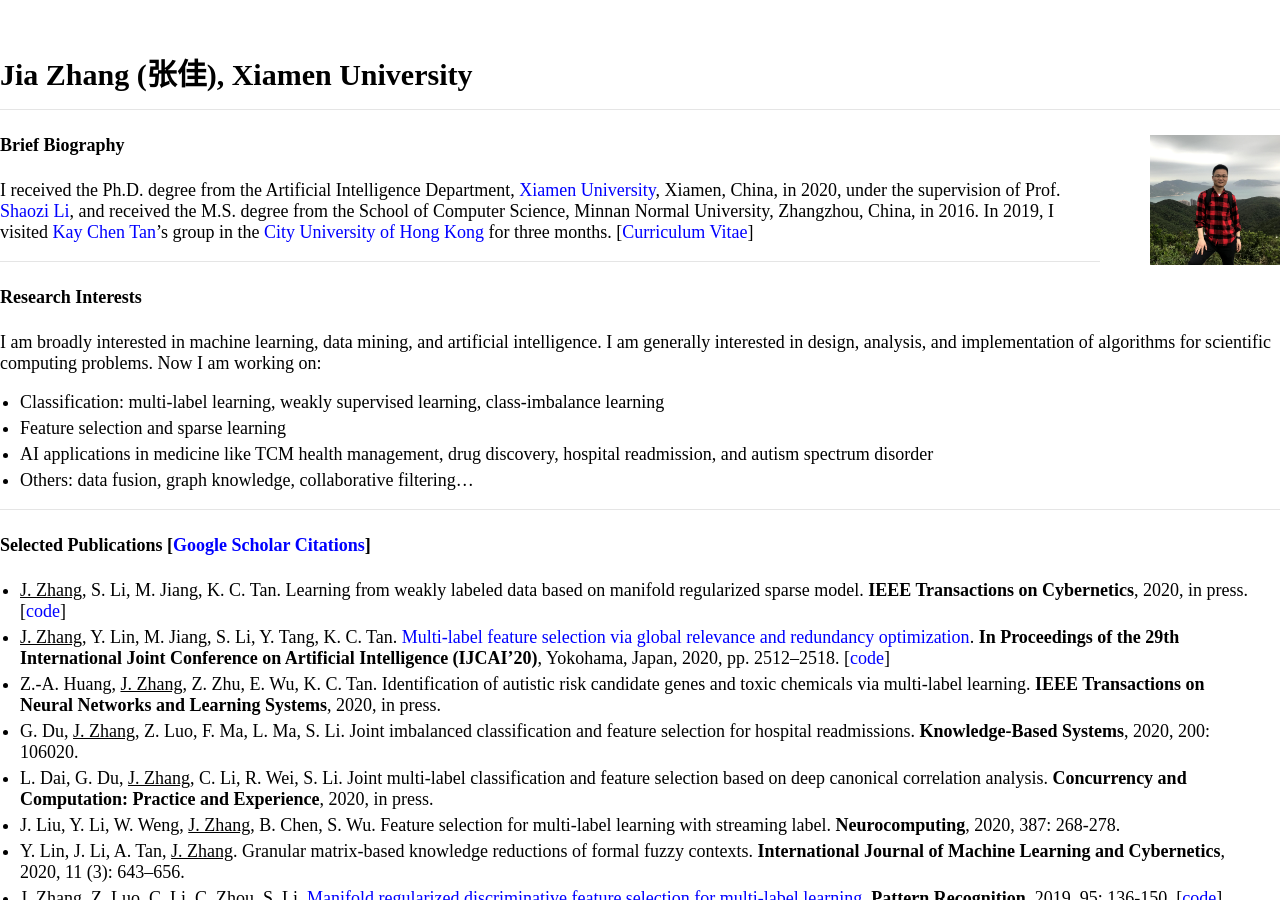
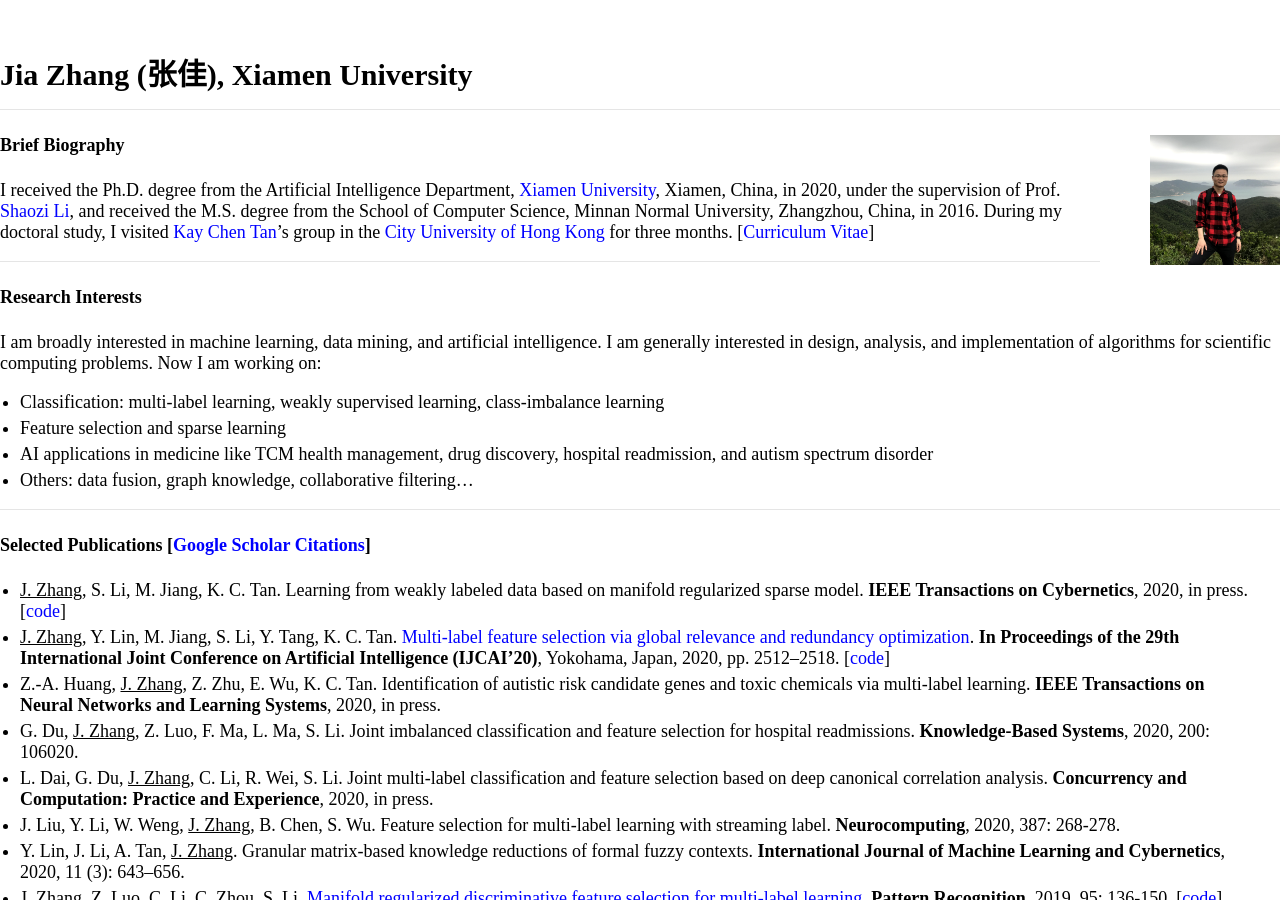
Before and after one commit to jiazhang-ml/jiazhang-ml.github.io, a Jekyll site: the page built from index.md, in a window 1280 px wide and 900 px high. Built offline with Jekyll 4.4.1, drawn with Linux system fonts in a browser that asks for light colours.

Commit message:
Update index.md

```diff
--- a/index.md
+++ b/index.md
@@ -7,7 +7,7 @@ layout: default
 
 #### Brief Biography
 
-I received the Ph.D. degree from the Artificial Intelligence Department, [Xiamen University](https://www.xmu.edu.cn/), Xiamen, China, in 2020, under the supervision of Prof. [Shaozi Li](https://imt.xmu.edu.cn/szdw/js.htm), and received the M.S. degree from the School of Computer Science, Minnan Normal University, Zhangzhou, China, in 2016. In 2019, I visited [Kay Chen Tan](http://www.cityu.edu.hk/stfprofile/kaytan.htm)'s group in the [City University of Hong Kong](https://www.cityu.edu.hk/) for three months. [[Curriculum Vitae](resume.pdf)]
+I received the Ph.D. degree from the Artificial Intelligence Department, [Xiamen University](https://www.xmu.edu.cn/), Xiamen, China, in 2020, under the supervision of Prof. [Shaozi Li](https://imt.xmu.edu.cn/szdw/js.htm), and received the M.S. degree from the School of Computer Science, Minnan Normal University, Zhangzhou, China, in 2016. During my doctoral study, I visited [Kay Chen Tan](http://www.cityu.edu.hk/stfprofile/kaytan.htm)'s group in the [City University of Hong Kong](https://www.cityu.edu.hk/) for three months. [[Curriculum Vitae](resume.pdf)]
 
 ---
 
```
